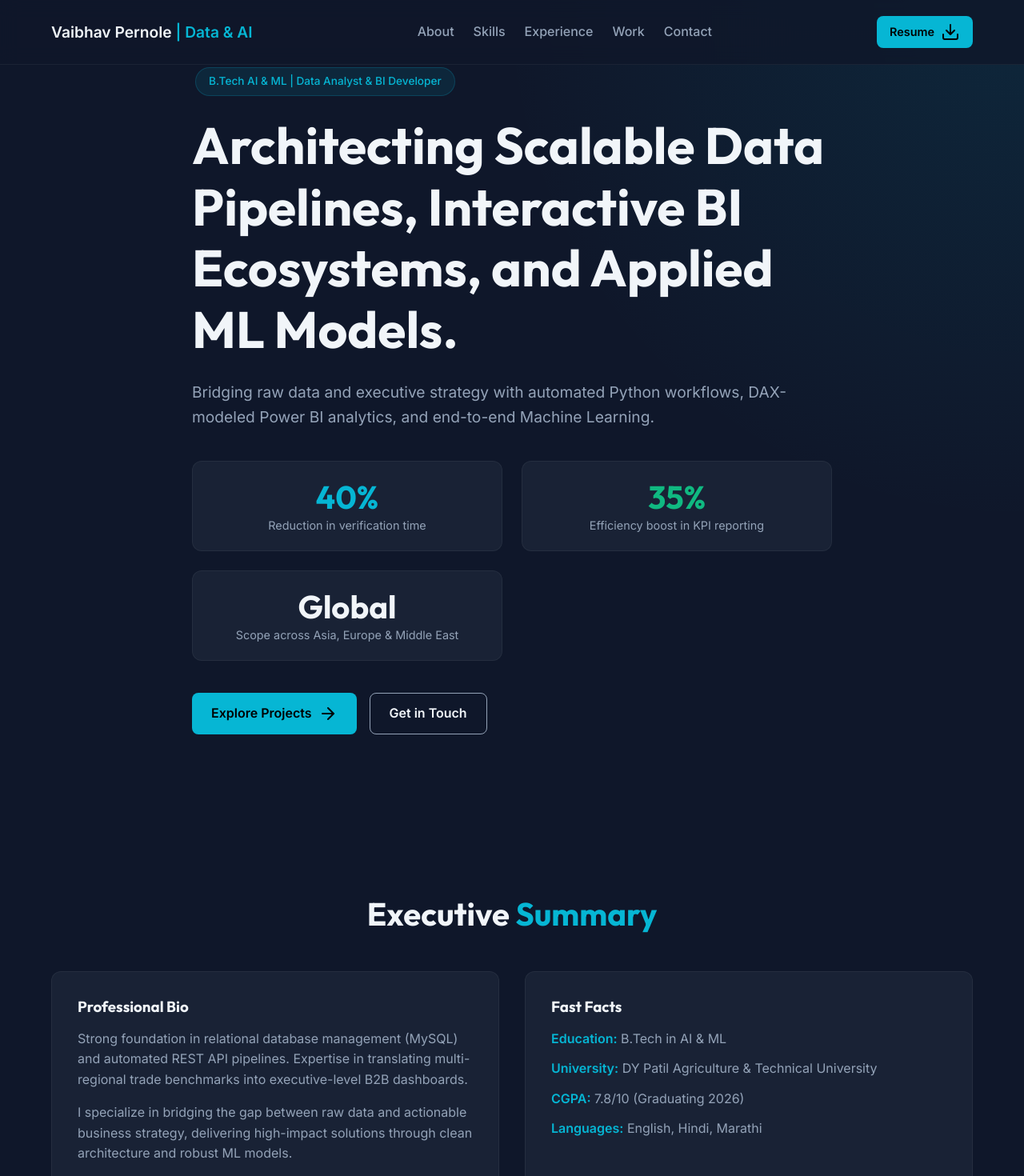
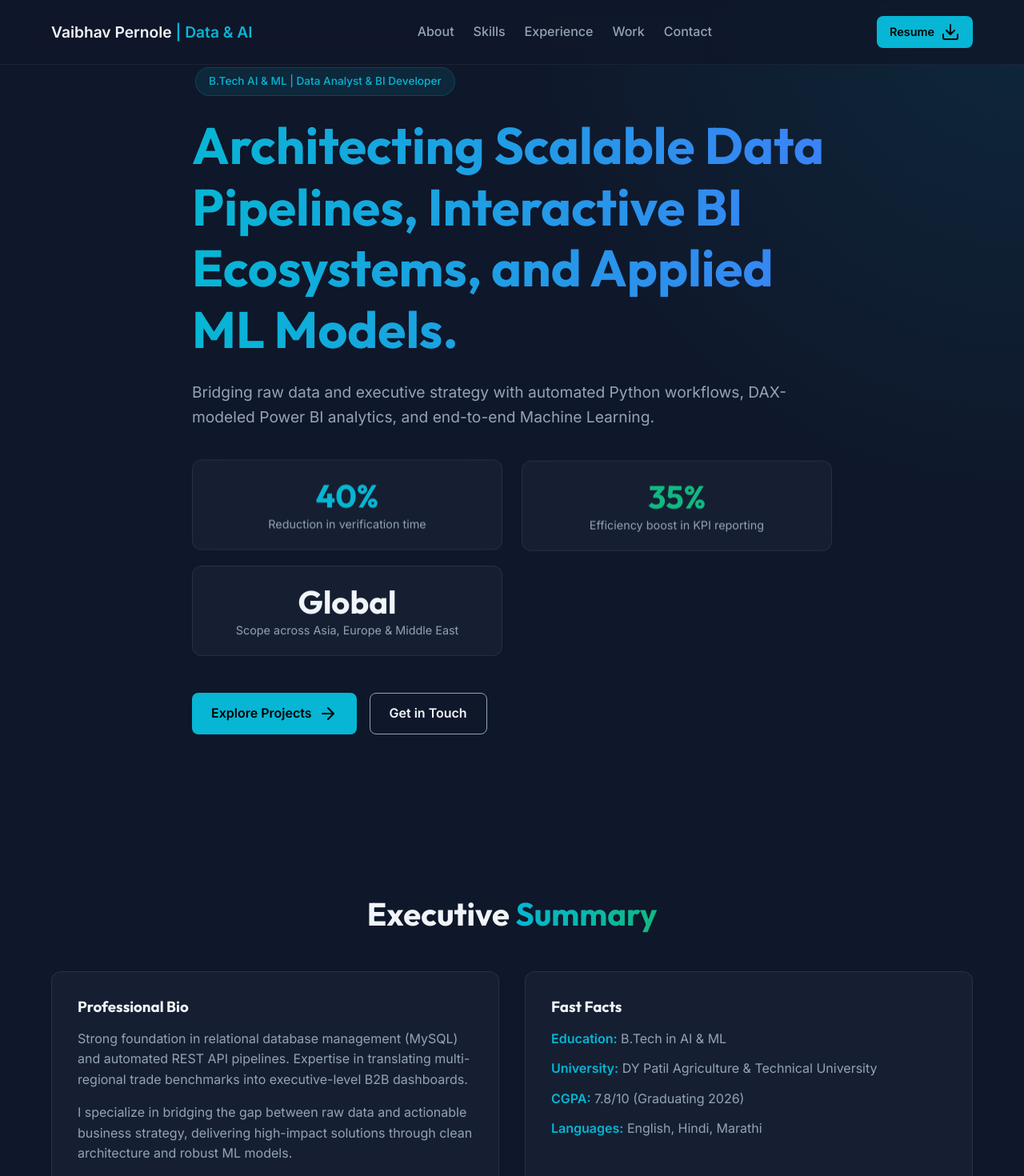
Before and after one commit to vaibhav72-hub/portfolio-github, a React (Vite) app: page / in a window 1280 px wide. Shown: the top 1470 px of the page at 80% size. Built offline with nearby package versions, Linux system fonts and the light colour scheme.

Commit message:
feat: add initial portfolio application with React and CSS styles

```diff
--- a/src/App.tsx
+++ b/src/App.tsx
@@ -85,14 +85,27 @@ const CERTS = [
   { title: "Disha Computer Institute: Certificate Course in C & C++", link: "/Disha_Certificate.html" }
 ];
 
+const staggerContainer = {
+  hidden: { opacity: 0 },
+  show: {
+    opacity: 1,
+    transition: { staggerChildren: 0.15 }
+  }
+};
+
+const itemVariants = {
+  hidden: { opacity: 0, y: 20 },
+  show: { opacity: 1, y: 0, transition: { duration: 0.5 } }
+};
+
 // --- Components ---
 const SectionWrapper = ({ children, id, className = "" }: { children: React.ReactNode, id: string, className?: string }) => (
   <section id={id} className={`section ${className}`}>
     <motion.div
-      initial={{ opacity: 0, y: 30 }}
-      whileInView={{ opacity: 1, y: 0 }}
+      variants={staggerContainer}
+      initial="hidden"
+      whileInView="show"
       viewport={{ once: true, amount: 0.1 }}
-      transition={{ duration: 0.6 }}
       className="container"
     >
       {children}
@@ -181,48 +194,51 @@ export default function App() {
       </nav>
 
       {/* Hero Section */}
-      <section className="section hero-gradient" style={{ minHeight: "100vh", display: "flex", alignItems: "center", paddingTop: "80px" }}>
+      <section className="section hero-gradient" style={{ minHeight: "100vh", display: "flex", alignItems: "center", paddingTop: "80px", overflow: "hidden" }}>
+        <div className="blob blob-1"></div>
+        <div className="blob blob-2"></div>
         <div className="container">
           <motion.div
-            initial={{ opacity: 0, y: 20 }} animate={{ opacity: 1, y: 0 }} transition={{ duration: 0.5 }}
-            style={{ maxWidth: "800px" }}
+            variants={staggerContainer}
+            initial="hidden" animate="show"
+            style={{ maxWidth: "800px", position: "relative", zIndex: 10 }}
           >
-            <div className="badge" style={{ marginBottom: "24px" }}>B.Tech AI & ML | Data Analyst & BI Developer</div>
-            <h1 style={{ fontSize: "clamp(2rem, 8vw, 4rem)", marginBottom: "24px" }}>
+            <motion.div variants={itemVariants} className="badge" style={{ marginBottom: "24px" }}>B.Tech AI & ML | Data Analyst & BI Developer</motion.div>
+            <motion.h1 variants={itemVariants} className="text-gradient" style={{ fontSize: "clamp(2rem, 8vw, 4rem)", marginBottom: "24px" }}>
               Architecting Scalable Data Pipelines, Interactive BI Ecosystems, and Applied ML Models.
-            </h1>
-            <p style={{ fontSize: "1.2rem", color: "var(--text-secondary)", marginBottom: "40px" }}>
+            </motion.h1>
+            <motion.p variants={itemVariants} style={{ fontSize: "1.2rem", color: "var(--text-secondary)", marginBottom: "40px" }}>
               Bridging raw data and executive strategy with automated Python workflows, DAX-modeled Power BI analytics, and end-to-end Machine Learning.
-            </p>
+            </motion.p>
 
-            <div className="grid-3" style={{ marginBottom: "40px" }}>
-              <div className="glass-card" style={{ padding: "20px", textAlign: "center" }}>
+            <motion.div variants={itemVariants} className="grid-3" style={{ marginBottom: "40px" }}>
+              <div className="glass-card floating-element" style={{ padding: "20px", textAlign: "center", animationDelay: "0s" }}>
                 <h3 style={{ fontSize: "2.5rem", color: "var(--accent-cyan)" }}>40%</h3>
                 <p style={{ fontSize: "0.9rem" }}>Reduction in verification time</p>
               </div>
-              <div className="glass-card" style={{ padding: "20px", textAlign: "center" }}>
+              <div className="glass-card floating-element" style={{ padding: "20px", textAlign: "center", animationDelay: "1s" }}>
                 <h3 style={{ fontSize: "2.5rem", color: "var(--accent-emerald)" }}>35%</h3>
                 <p style={{ fontSize: "0.9rem" }}>Efficiency boost in KPI reporting</p>
               </div>
-              <div className="glass-card" style={{ padding: "20px", textAlign: "center" }}>
+              <div className="glass-card floating-element" style={{ padding: "20px", textAlign: "center", animationDelay: "2s" }}>
                 <h3 style={{ fontSize: "2.5rem", color: "var(--text-primary)" }}>Global</h3>
                 <p style={{ fontSize: "0.9rem" }}>Scope across Asia, Europe & Middle East</p>
               </div>
-            </div>
+            </motion.div>
 
-            <div style={{ display: "flex", gap: "16px", flexWrap: "wrap" }}>
+            <motion.div variants={itemVariants} style={{ display: "flex", gap: "16px", flexWrap: "wrap" }}>
               <a href="#projects" className="btn-primary">Explore Projects <ArrowRight className="w-5 h-5" /></a>
               <a href="#contact" className="btn-secondary">Get in Touch</a>
-            </div>
+            </motion.div>
           </motion.div>
         </div>
       </section>
 
       {/* About Section */}
       <SectionWrapper id="about">
-        <h2 className="section-title">Executive <span>Summary</span></h2>
+        <motion.h2 variants={itemVariants} className="section-title">Executive <span>Summary</span></motion.h2>
         <div className="grid-2">
-          <div className="glass-card">
+          <motion.div variants={itemVariants} className="glass-card">
             <h3 style={{ marginBottom: "16px", color: "var(--text-primary)" }}>Professional Bio</h3>
             <p style={{ marginBottom: "16px" }}>
               Strong foundation in relational database management (MySQL) and automated REST API pipelines. Expertise in translating multi-regional trade benchmarks into executive-level B2B dashboards.
@@ -230,8 +246,8 @@ export default function App() {
             <p>
               I specialize in bridging the gap between raw data and actionable business strategy, delivering high-impact solutions through clean architecture and robust ML models.
             </p>
-          </div>
-          <div className="glass-card">
+          </motion.div>
+          <motion.div variants={itemVariants} className="glass-card">
             <h3 style={{ marginBottom: "16px", color: "var(--text-primary)" }}>Fast Facts</h3>
             <ul style={{ listStyle: "none", display: "grid", gap: "12px" }}>
               <li><strong style={{ color: "var(--accent-cyan)" }}>Education:</strong> B.Tech in AI & ML</li>
@@ -239,16 +255,16 @@ export default function App() {
               <li><strong style={{ color: "var(--accent-cyan)" }}>CGPA:</strong> 7.8/10 (Graduating 2026)</li>
               <li><strong style={{ color: "var(--accent-cyan)" }}>Languages:</strong> English, Hindi, Marathi</li>
             </ul>
-          </div>
+          </motion.div>
         </div>
       </SectionWrapper>
 
       {/* Skills Matrix */}
       <SectionWrapper id="skills">
-        <h2 className="section-title">Technical <span>Skills Matrix</span></h2>
+        <motion.h2 variants={itemVariants} className="section-title">Technical <span>Skills Matrix</span></motion.h2>
         <div className="grid-3">
           {SKILLS.map((skill, idx) => (
-            <div key={idx} className="glass-card">
+            <motion.div variants={itemVariants} key={idx} className="glass-card">
               {skill.icon}
               <h3 style={{ marginBottom: "16px" }}>{skill.category}</h3>
               <div style={{ display: "flex", flexWrap: "wrap", marginLeft: "-4px" }}>
@@ -256,15 +272,15 @@ export default function App() {
                   <span key={item} className="badge">{item}</span>
                 ))}
               </div>
-            </div>
+            </motion.div>
           ))}
         </div>
       </SectionWrapper>
 
       {/* Experience Section */}
       <SectionWrapper id="experience">
-        <h2 className="section-title">Work <span>Experience</span></h2>
-        <div className="glass-card" style={{ maxWidth: "800px", margin: "0 auto", position: "relative", paddingLeft: "48px" }}>
+        <motion.h2 variants={itemVariants} className="section-title">Work <span>Experience</span></motion.h2>
+        <motion.div variants={itemVariants} className="glass-card" style={{ maxWidth: "800px", margin: "0 auto", position: "relative", paddingLeft: "48px" }}>
           <div style={{ position: "absolute", left: "24px", top: "32px", bottom: "32px", width: "2px", background: "var(--accent-cyan)" }}></div>
           <div style={{ position: "absolute", left: "19px", top: "32px", width: "12px", height: "12px", borderRadius: "50%", background: "var(--accent-cyan)", boxShadow: "0 0 10px var(--accent-cyan)" }}></div>
 
@@ -283,15 +299,15 @@ export default function App() {
               <Award className="w-4 h-4" /> View Certificate
             </a>
           </div>
-        </div>
+        </motion.div>
       </SectionWrapper>
 
       {/* Projects Section */}
       <SectionWrapper id="projects">
-        <h2 className="section-title">Featured <span>Work</span></h2>
+        <motion.h2 variants={itemVariants} className="section-title">Featured <span>Work</span></motion.h2>
         <div className="grid-2">
           {PROJECTS.map((project, idx) => (
-            <div key={idx} className="glass-card" style={{ borderTop: "4px solid var(--accent-cyan)" }}>
+            <motion.div variants={itemVariants} key={idx} className="glass-card" style={{ borderTop: "4px solid var(--accent-cyan)" }}>
               <h3 style={{ fontSize: "1.3rem", color: "var(--text-primary)", marginBottom: "8px" }}>{project.title}</h3>
               <p style={{ marginBottom: "16px", minHeight: "48px" }}>{project.problem}</p>
 
@@ -315,17 +331,17 @@ export default function App() {
                   </a>
                 )}
               </div>
-            </div>
+            </motion.div>
           ))}
         </div>
       </SectionWrapper>
 
       {/* Certifications Section */}
       <SectionWrapper id="credentials">
-        <h2 className="section-title">Credentials <span>& Certifications</span></h2>
+        <motion.h2 variants={itemVariants} className="section-title">Credentials <span>& Certifications</span></motion.h2>
         <div className="grid-2">
           {CERTS.map((cert, idx) => (
-            <div key={idx} className="glass-card cert-card" style={{ display: "flex", alignItems: "center", justifyContent: "space-between", gap: "16px", padding: "20px" }}>
+            <motion.div variants={itemVariants} key={idx} className="glass-card cert-card" style={{ display: "flex", alignItems: "center", justifyContent: "space-between", gap: "16px", padding: "20px" }}>
               <div style={{ display: "flex", alignItems: "center", gap: "16px" }}>
                 <Award className="w-8 h-8 text-[#10B981]" style={{ flexShrink: 0 }} />
                 <p style={{ fontWeight: "500", color: "var(--text-primary)" }}>{cert.title}</p>
@@ -335,16 +351,16 @@ export default function App() {
                   View
                 </a>
               )}
-            </div>
+            </motion.div>
           ))}
         </div>
       </SectionWrapper>
 
       {/* Contact Section */}
       <SectionWrapper id="contact">
-        <h2 className="section-title">Get In <span>Touch</span></h2>
+        <motion.h2 variants={itemVariants} className="section-title">Get In <span>Touch</span></motion.h2>
         <div className="grid-2">
-          <form onSubmit={handleFormSubmit} className="glass-card" style={{ display: "flex", flexDirection: "column", gap: "16px" }}>
+          <motion.form variants={itemVariants} onSubmit={handleFormSubmit} className="glass-card" style={{ display: "flex", flexDirection: "column", gap: "16px" }}>
             <div>
               <label style={{ display: "block", marginBottom: "8px" }}>Name</label>
               <input
@@ -382,9 +398,9 @@ export default function App() {
                 {status}
               </p>
             )}
-          </form>
+          </motion.form>
 
-          <div className="glass-card" style={{ display: "flex", flexDirection: "column", gap: "24px" }}>
+          <motion.div variants={itemVariants} className="glass-card" style={{ display: "flex", flexDirection: "column", gap: "24px" }}>
             <h3 style={{ color: "var(--text-primary)" }}>Contact Information</h3>
             <p style={{ color: "var(--accent-cyan)", fontWeight: "500" }}>Currently open to Full-Time Data Analyst / AI Engineer/ ML Engineer opportunities.</p>
 
@@ -404,7 +420,7 @@ export default function App() {
               <LinkedinIcon className="w-6 h-6 text-[#94A3B8]" />
               <a href="https://linkedin.com/in/vaibhav-pernole-64234b2bb" target="_blank" rel="noreferrer">LinkedIn Profile</a>
             </div>
-          </div>
+          </motion.div>
         </div>
       </SectionWrapper>
 
--- a/src/index.css
+++ b/src/index.css
@@ -68,23 +68,51 @@ a {
 }
 
 .section-title span {
-  color: var(--accent-cyan);
+  color: transparent;
+  background: linear-gradient(90deg, var(--accent-cyan), var(--accent-emerald));
+  -webkit-background-clip: text;
+  background-clip: text;
+}
+
+.text-gradient {
+  background: linear-gradient(90deg, var(--accent-cyan), #3b82f6);
+  -webkit-background-clip: text;
+  background-clip: text;
+  color: transparent;
 }
 
 /* Glass Card */
 .glass-card {
-  background: rgba(30, 41, 59, 0.7);
-  backdrop-filter: blur(12px);
-  border: 1px solid rgba(255, 255, 255, 0.05);
+  background: rgba(30, 41, 59, 0.5);
+  backdrop-filter: blur(16px);
+  -webkit-backdrop-filter: blur(16px);
+  border: 1px solid rgba(255, 255, 255, 0.08);
   border-radius: var(--radius-md);
   padding: 32px;
   transition: all var(--transition);
+  position: relative;
+  overflow: hidden;
+}
+
+.glass-card::before {
+  content: "";
+  position: absolute;
+  top: 0;
+  left: -100%;
+  width: 100%;
+  height: 100%;
+  background: linear-gradient(90deg, transparent, rgba(255,255,255,0.05), transparent);
+  transition: all 0.6s ease;
+}
+
+.glass-card:hover::before {
+  left: 100%;
 }
 
 .glass-card:hover {
-  border-color: rgba(6, 182, 212, 0.3);
-  box-shadow: 0 8px 32px var(--accent-glow);
-  transform: translateY(-4px);
+  border-color: rgba(6, 182, 212, 0.4);
+  box-shadow: 0 10px 40px var(--accent-glow);
+  transform: translateY(-6px) scale(1.01);
 }
 
 /* Button Primary */
@@ -157,9 +185,50 @@ a {
   gap: 24px;
 }
 
-/* Custom styles */
+/* Custom styles & Animations */
+@keyframes float {
+  0% { transform: translateY(0px); }
+  50% { transform: translateY(-15px); }
+  100% { transform: translateY(0px); }
+}
+
+@keyframes pulse-glow {
+  0% { opacity: 0.4; transform: scale(1); }
+  50% { opacity: 0.7; transform: scale(1.05); }
+  100% { opacity: 0.4; transform: scale(1); }
+}
+
+.blob {
+  position: absolute;
+  border-radius: 50%;
+  filter: blur(80px);
+  z-index: -1;
+  animation: pulse-glow 8s infinite alternate;
+}
+
+.blob-1 {
+  top: 10%;
+  left: 10%;
+  width: 400px;
+  height: 400px;
+  background: rgba(6, 182, 212, 0.15);
+}
+
+.blob-2 {
+  top: 40%;
+  right: 10%;
+  width: 300px;
+  height: 300px;
+  background: rgba(16, 185, 129, 0.15);
+}
+
+.floating-element {
+  animation: float 6s ease-in-out infinite;
+}
+
 .hero-gradient {
   background: radial-gradient(circle at top right, rgba(6,182,212,0.1) 0%, transparent 40%);
+  position: relative;
 }
 
 nav {
```
